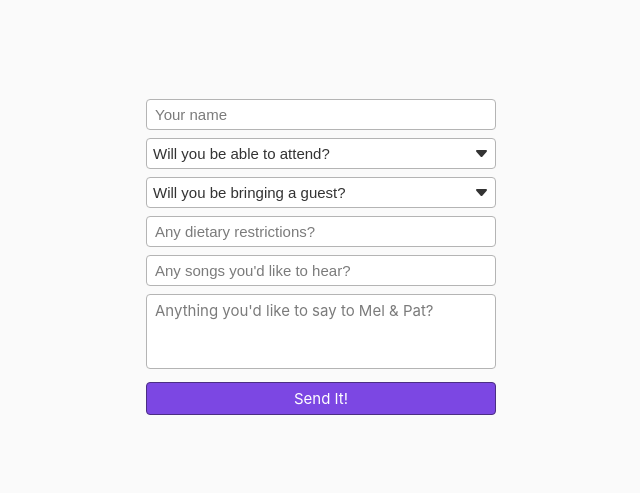
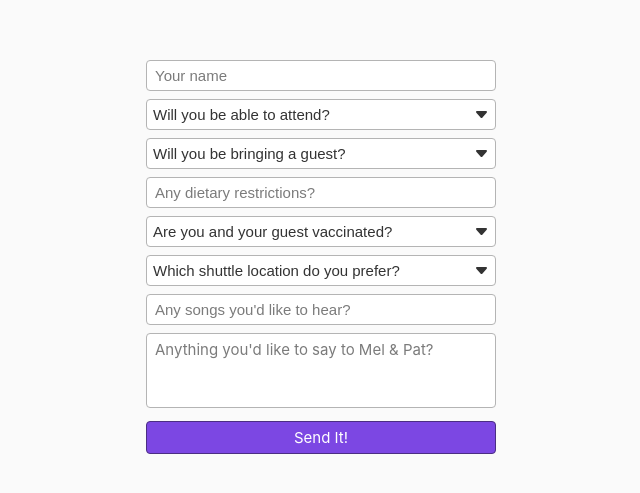
Before and after one commit to pdugan20/pat-and-mel, a Next.js app: page /rsvp in a window 1280 px wide. Shown: the part 139-632 px from the top of the page, without its empty margins (319-959 px from the left). Built offline with nearby package versions, Linux system fonts and the light colour scheme.

Commit message:
Updates rsvp form

```diff
--- a/pages/rsvp.js
+++ b/pages/rsvp.js
@@ -25,6 +25,8 @@ class RsvpPage extends React.Component {
             name: '',
             guestName: '',
             dietaryRestriction: '',
+            vaccinated: '',
+            shuttle: '',
             song: '',
             note: '',
         };
@@ -105,6 +107,36 @@ class RsvpPage extends React.Component {
         );
     };
 
+    renderVaccinationDropdown = () => (
+        <StyledDropdown
+            name='vaccinated'
+            defaultValue='default'
+            onChange={this.handleChange}
+        >
+            <option value='default' disabled>
+                Are you and your guest vaccinated?
+            </option>
+            <option value='boosted'>Vaccinated and boosted</option>
+            <option value='vaccinated'>Vaccinated and will be boosted</option>
+            <option value='no'>My guest or I are not vaccinated</option>
+        </StyledDropdown>
+    );
+
+    renderShuttleDropdown = () => (
+        <StyledDropdown
+            name='shuttle'
+            defaultValue='default'
+            onChange={this.handleChange}
+        >
+            <option value='default' disabled>
+                Which shuttle location do you prefer?
+            </option>
+            <option value='aurora'>Aurora</option>
+            <option value='auburn'>Auburn</option>
+            <option value='skaneateles'>Skaneateles</option>
+        </StyledDropdown>
+    );
+
     renderSongField = () => {
         const { song } = this.state;
 
@@ -183,6 +215,8 @@ class RsvpPage extends React.Component {
             name,
             attendance,
             guestName,
+            vaccinated,
+            shuttle,
             dietaryRestriction,
             song,
             note,
@@ -192,6 +226,8 @@ class RsvpPage extends React.Component {
         const formData = {
             name,
             attendance,
+            vaccinated,
+            shuttle,
             dietaryRestriction,
             song,
             note,
@@ -213,6 +249,8 @@ class RsvpPage extends React.Component {
             {this.renderGuestDropdown()}
             {this.renderGuestNameField()}
             {this.renderDietaryRestrictionField()}
+            {this.renderVaccinationDropdown()}
+            {this.renderShuttleDropdown()}
             {this.renderSongField()}
             {this.renderNoteField()}
             {this.renderSubmitButton()}
```
